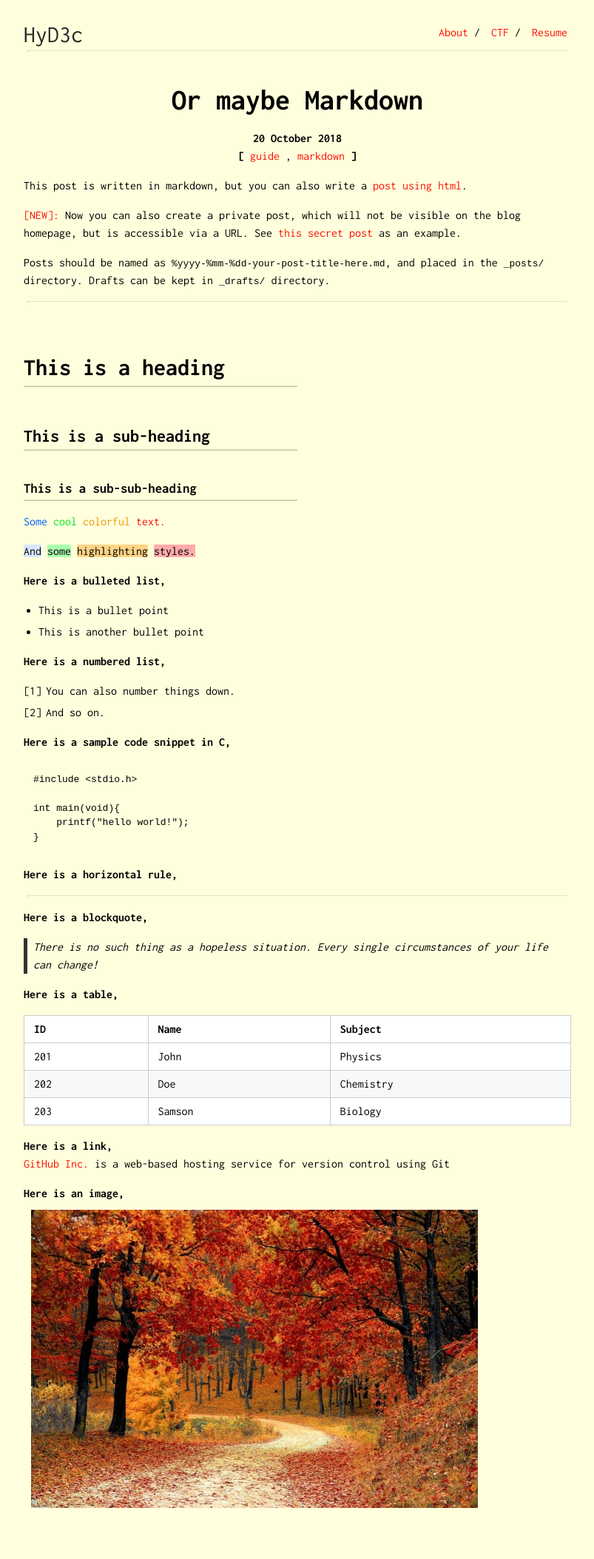
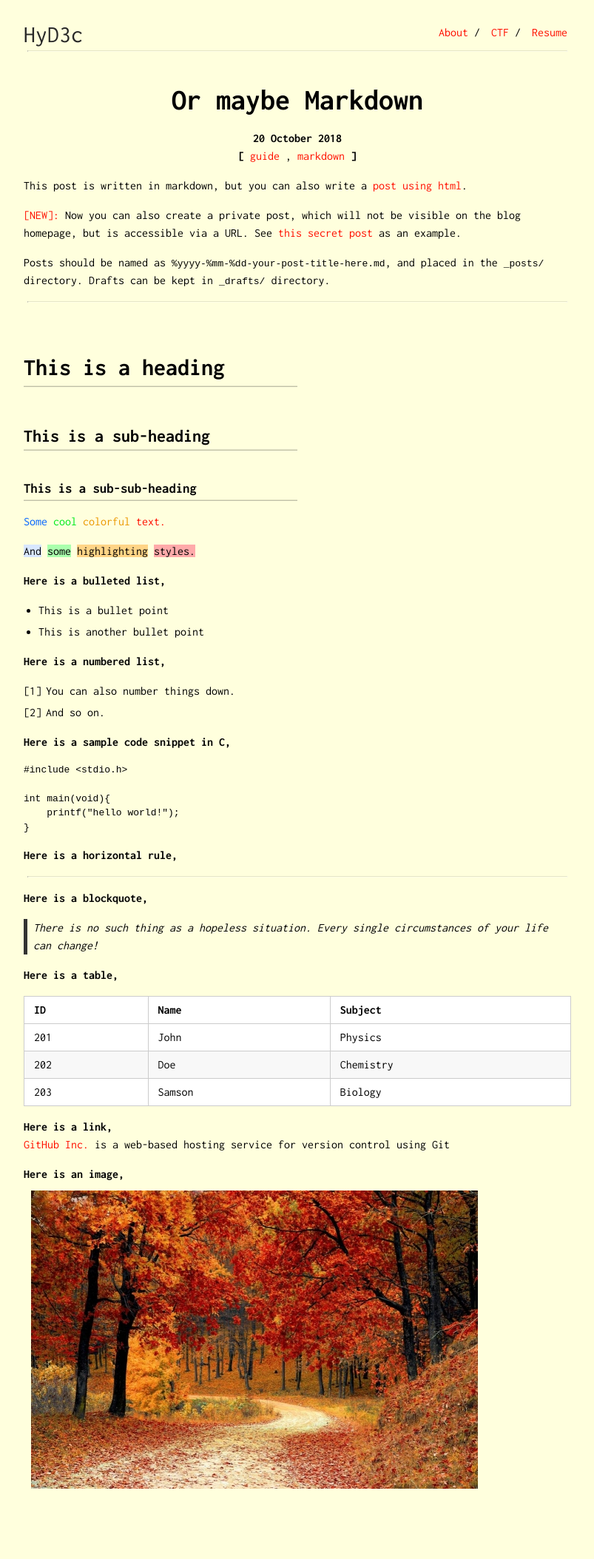
Before and after one commit to HyD3c/HyD3c.github.io, a Jekyll site: the page built from _posts/2018-10-20-markdown-posts.md, in a window 1280 px wide. Shown: the whole page at 74% size, without its empty margins (238-1041 px from the left). Built offline with Jekyll 4.4.1, drawn with Linux system fonts in a browser that asks for light colours; after the commit the page ends 2081 px from its top, so only the background shows below that.

Commit message:
Update syntax.css

```diff
--- a/css/syntax.css
+++ b/css/syntax.css
@@ -196,6 +196,6 @@
 .highlight .o {
   color: #f92672;
 }
-pre{
+.highlight > pre{
   padding:1em;
 }
```
